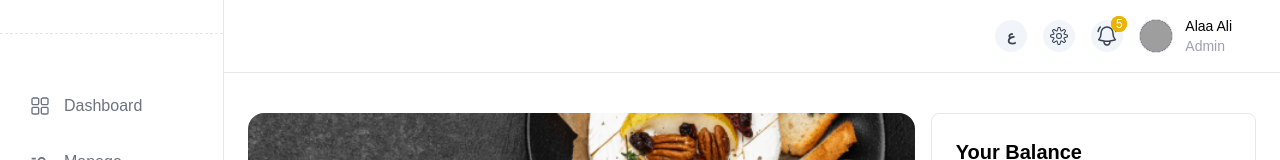
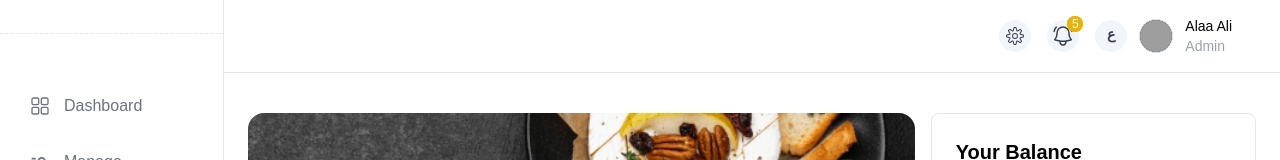
Before and after one commit to alaasfn22/restaurant_dashboard, a React (Vite) app: page / in a window 1280 px wide. Shown: the top 160 px of the page. Built offline with nearby package versions, Linux system fonts and the light colour scheme; grey boxes are pictures that could not be loaded.

Commit message:
edit navbar

```diff
--- a/src/components/organisms/NavBar.jsx
+++ b/src/components/organisms/NavBar.jsx
@@ -25,22 +25,6 @@ const NavBar = () => {
           </div>
           <div className=" flex items-center gap-4 ">
             <span className="hidden  sm:inline-flex items-center justify-center gap-4 ">
-              {language === "ar" ? (
-                <span
-                  onClick={() => changeLangToEnglish()}
-                  className="inline-flex hover:text-primary font-semibold group text-gray-700 bg-customeGray cursor-pointer text-sm leading-none dark:text-white dark:bg-gray-800 p-1 rounded-full w-8 h-8 items-center justify-center"
-                >
-                  En
-                </span>
-              ) : (
-                <span
-                  onClick={() => changeLangToArbic()}
-                  className="inline-flex group  hover:text-primary font-semibold text-gray-700 bg-customeGray cursor-pointer text-sm leading-none dark:text-white dark:bg-gray-800 p-1 rounded-full w-8 h-8 items-center justify-center"
-                >
-                  ع
-                </span>
-              )}
-
               <CustomeIconStyle icon={<CiSettings />} />
               <span className="inline-flex relative">
                 <CustomeIconStyle icon={<HiOutlineBellAlert />} />
@@ -51,6 +35,21 @@ const NavBar = () => {
               </span>
             </span>
             <div className="flex items-center  gap-3">
+              {language === "ar" ? (
+                <span
+                  onClick={() => changeLangToEnglish()}
+                  className="inline-flex hover:text-primary font-semibold group text-gray-700 bg-customeGray cursor-pointer text-sm  dark:text-white dark:bg-gray-800 p-1 rounded-full w-8 h-8 items-center justify-center"
+                >
+                  En
+                </span>
+              ) : (
+                <span
+                  onClick={() => changeLangToArbic()}
+                  className="inline-flex group  hover:text-primary font-semibold text-gray-700 bg-customeGray cursor-pointer text-sm  dark:text-white dark:bg-gray-800 p-1 rounded-full w-8 h-8  justify-center"
+                >
+                  ع
+                </span>
+              )}
               <span className=" cursor-pointer flex border rounded-full bg-gray-800 text-sm ">
                 <img
                   className="h-8 w-8 rounded-full"
```
